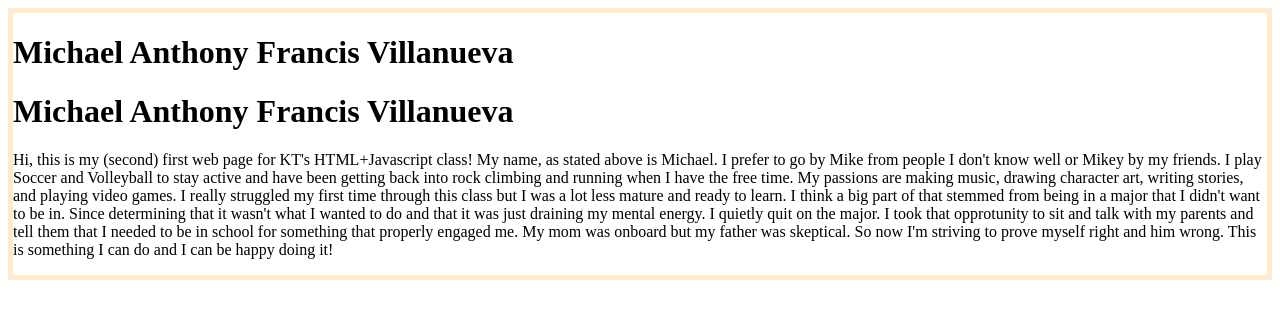
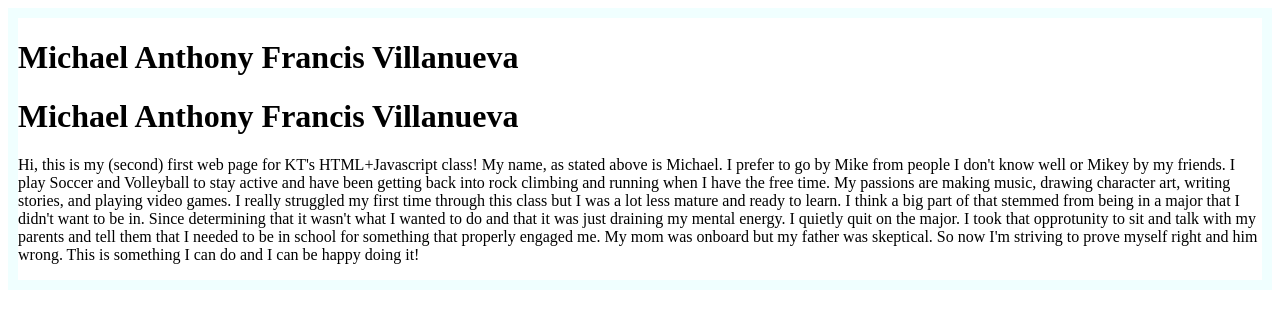
Before and after one commit to KantaIsMyName/SE111_02_202340, a plain HTML site: page week1_assignment/index.html in a window 1280 px wide. Drawn offline with Linux system fonts and the light colour scheme.

Commit message:
week 1 assignment 1 border addendum

```diff
--- a/week1_assignment/index.html
+++ b/week1_assignment/index.html
@@ -9,7 +9,7 @@
 
     <title> SE111 | Week 1 </title>
 </head>
-<body>
+<body style="border:10px solid azure">
     <h1> Michael Anthony Francis Villanueva </h1>
 </body>
 <body style="border:5px solid blanchedalmond">
```
